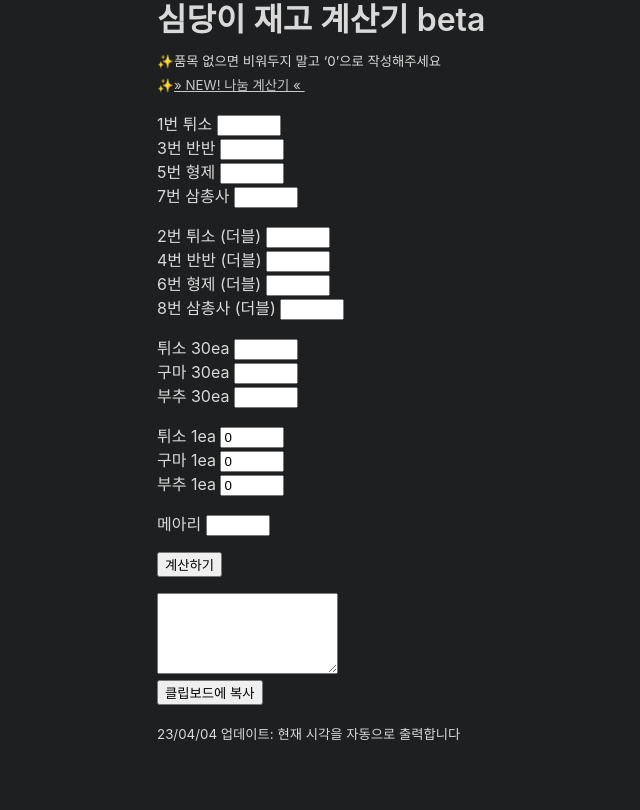
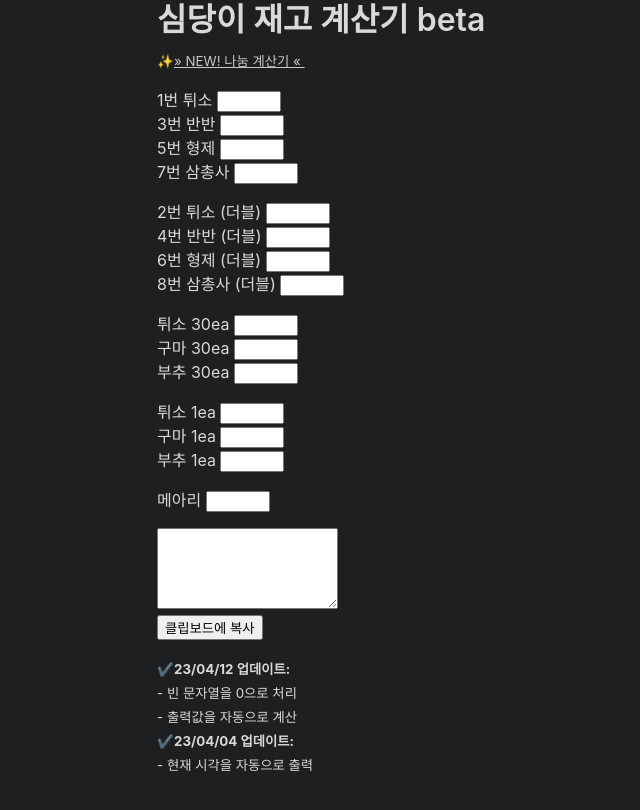
Before and after one commit to hanseodev/hanseodev.github.io, a Jekyll site: the page built from stockcal.md, in a window 1280 px wide. Shown: the top 810 px of the page, without its empty margins (147-787 px from the left). Built offline with Jekyll 4.4.1, drawn with Linux system fonts in a browser that asks for light colours.

Commit message:
수정
빈 문자열 = 0

```diff
--- a/stockcal.md
+++ b/stockcal.md
@@ -3,69 +3,67 @@
 title: 심당이 재고 계산기 beta
 ---
 
-<small>✨품목 없으면 비워두지 말고 '0'으로 작성해주세요</small><br>
 <small>✨<a href="/donatecal">>> NEW! 나눔 계산기 << </a></small><br>
 
 <label for="num1">1번 튀소</label>
-<input type="text" pattern="\d*" id="num1" style="width: 4rem;"><br>
+<input type="text" pattern="\d*" id="num1" style="width: 4rem;" oninput="calculate()"><br>
 <label for="num2">3번 반반</label>
-<input type="text" pattern="\d*" id="num2" style="width: 4rem;"><br>
+<input type="text" pattern="\d*" id="num2" style="width: 4rem;" oninput="calculate()"><br>
 <label for="num3">5번 형제</label>
-<input type="text" pattern="\d*" id="num3" style="width: 4rem;"><br>
+<input type="text" pattern="\d*" id="num3" style="width: 4rem;" oninput="calculate()"><br>
 <label for="num4">7번 삼총사</label>
-<input type="text" pattern="\d*" id="num4" style="width: 4rem;"><br>
+<input type="text" pattern="\d*" id="num4" style="width: 4rem;" oninput="calculate()"><br>
 
 <label for="num5">2번 튀소 (더블)</label>
-<input type="text" pattern="\d*" id="num5" style="width: 4rem;"><br>
+<input type="text" pattern="\d*" id="num5" style="width: 4rem;" oninput="calculate()"><br>
 <label for="num6">4번 반반 (더블)</label>
-<input type="text" pattern="\d*" id="num6" style="width: 4rem;"><br>
+<input type="text" pattern="\d*" id="num6" style="width: 4rem;" oninput="calculate()"><br>
 <label for="num7">6번 형제 (더블)</label>
-<input type="text" pattern="\d*" id="num7" style="width: 4rem;"><br>
+<input type="text" pattern="\d*" id="num7" style="width: 4rem;" oninput="calculate()"><br>
 <label for="num8">8번 삼총사 (더블)</label>
-<input type="text" pattern="\d*" id="num8" style="width: 4rem;"><br>
+<input type="text" pattern="\d*" id="num8" style="width: 4rem;" oninput="calculate()"><br>
 
 <label for="num9">튀소 30ea</label>
-<input type="text" pattern="\d*" id="num9" style="width: 4rem;"><br>
+<input type="text" pattern="\d*" id="num9" style="width: 4rem;" oninput="calculate()"><br>
 <label for="num10">구마 30ea</label>
-<input type="text" pattern="\d*" id="num10" style="width: 4rem;"><br>
+<input type="text" pattern="\d*" id="num10" style="width: 4rem;" oninput="calculate()"><br>
 <label for="num11">부추 30ea</label>
-<input type="text" pattern="\d*" id="num11" style="width: 4rem;"><br>
+<input type="text" pattern="\d*" id="num11" style="width: 4rem;" oninput="calculate()"><br>
 
 <label for="num13">튀소 1ea</label>
-<input type="text" pattern="\d*" id="num13" value="0" style="width: 4rem;"><br>
+<input type="text" pattern="\d*" id="num13" style="width: 4rem;" oninput="calculate()"><br>
 <label for="num14">구마 1ea</label>
-<input type="text" pattern="\d*" id="num14" value="0" style="width: 4rem;"><br>
+<input type="text" pattern="\d*" id="num14" style="width: 4rem;" oninput="calculate()"><br>
 <label for="num15">부추 1ea</label>
-<input type="text" pattern="\d*" id="num15" value="0" style="width: 4rem;"><br>
+<input type="text" pattern="\d*" id="num15" style="width: 4rem;" oninput="calculate()"><br>
 
 <label for="num12">메아리</label>
-<input type="text" pattern="\d*" id="num12" style="width: 4rem;"><br>
+<input type="text" pattern="\d*" id="num12" style="width: 4rem;" oninput="calculate()"><br>
 
-<button onclick="calculate()">계산하기</button><br>
-
-<textarea rows="5" id="result"></textarea>
+<textarea rows="5" id="result" readonly></textarea>
 
 <button onclick="copyToClipboard()">클립보드에 복사</button>
 
-<small>23/04/04 업데이트: 현재 시각을 자동으로 출력합니다</small>
+<small>✔️<b>23/04/12 업데이트:</b><br>- 빈 문자열을 0으로 처리<br>- 출력값을 자동으로 계산</small><br>
+<small><b>✔️23/04/04 업데이트:</b><br>- 현재 시각을 자동으로 출력</small>
 
 <script>
     function calculate() {
-    var num1 = parseInt(document.getElementById("num1").value);
-    var num2 = parseInt(document.getElementById("num2").value);
-    var num3 = parseInt(document.getElementById("num3").value);
-    var num4 = parseInt(document.getElementById("num4").value);
-    var num5 = parseInt(document.getElementById("num5").value);
-    var num6 = parseInt(document.getElementById("num6").value);
-    var num7 = parseInt(document.getElementById("num7").value);
-    var num8 = parseInt(document.getElementById("num8").value);
-    var num9 = parseInt(document.getElementById("num9").value);
-    var num10 = parseInt(document.getElementById("num10").value);
-    var num11 = parseInt(document.getElementById("num11").value);
-    var num12 = parseInt(document.getElementById("num12").value);
-    var num13 = parseInt(document.getElementById("num13").value);
-    var num14 = parseInt(document.getElementById("num14").value);
-    var num15 = parseInt(document.getElementById("num15").value);
+    var num1 = parseInt(document.getElementById("num1").value) || 0;
+    var num2 = parseInt(document.getElementById("num2").value) || 0;
+    var num3 = parseInt(document.getElementById("num3").value) || 0;
+    var num4 = parseInt(document.getElementById("num4").value) || 0;
+    var num5 = parseInt(document.getElementById("num5").value) || 0;
+    var num6 = parseInt(document.getElementById("num6").value) || 0;
+    var num7 = parseInt(document.getElementById("num7").value) || 0;
+    var num8 = parseInt(document.getElementById("num8").value) || 0;
+    var num9 = parseInt(document.getElementById("num9").value) || 0;
+    var num10 = parseInt(document.getElementById("num10").value) || 0;
+    var num11 = parseInt(document.getElementById("num11").value) || 0;
+    var num12 = parseInt(document.getElementById("num12").value) || 0;
+    var num13 = parseInt(document.getElementById("num13").value) || 0;
+    var num14 = parseInt(document.getElementById("num14").value) || 0;
+    var num15 = parseInt(document.getElementById("num15").value) || 0;
 
     var stockTuiso = num1 * 6 + num2 * 3 + num3 * 3 + num4 * 2 + num5 * 12 + num6 * 6 + num7 * 6 + num8 * 4 + num9 * 30 + num13;
     var stockGuma = num3 * 3 + num4 * 2 + num7 * 6 + num8 * 4 + num10 * 30 + num14;
@@ -106,4 +104,5 @@
     var result = document.getElementById("result").value;
     navigator.clipboard.writeText(result);
     }
+
 </script>
```
Also changed, not shown: donatecal.md (+48 -48 lines).
